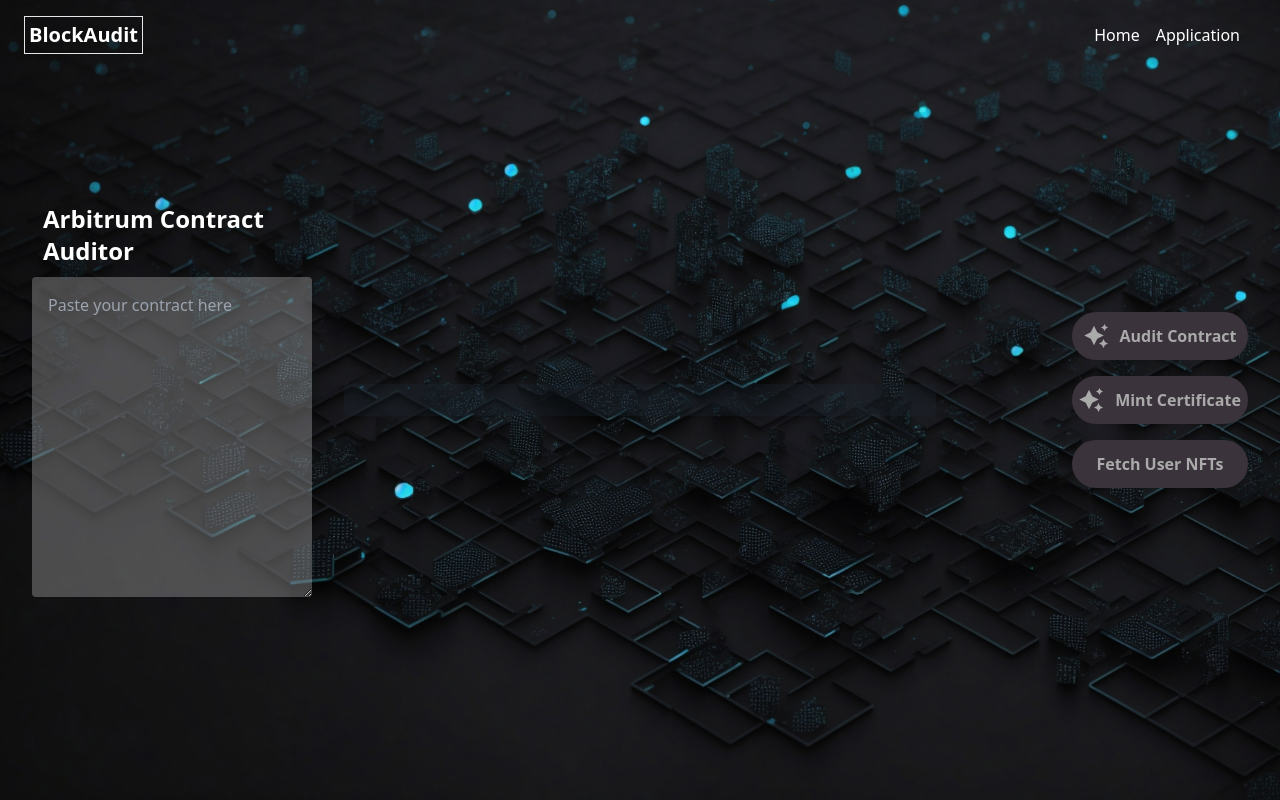
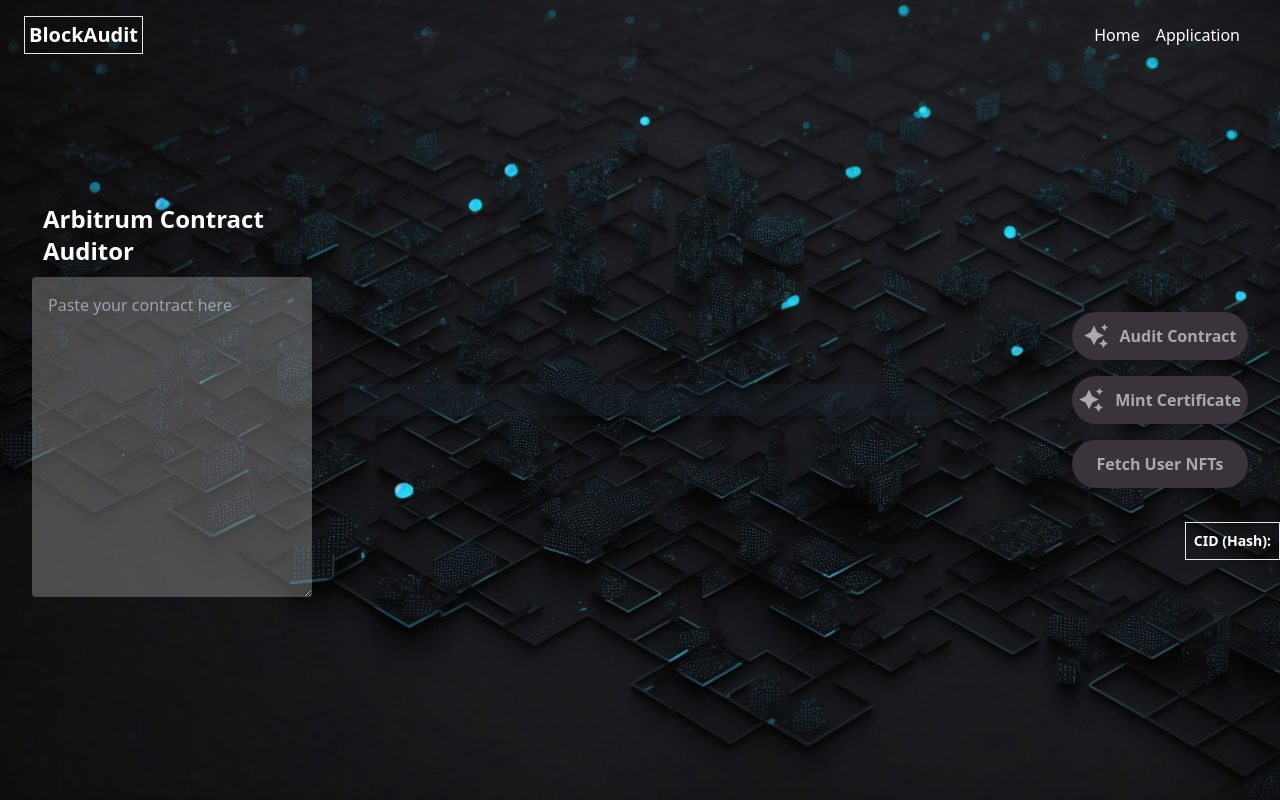
Before and after one commit to Jahanshah1/Block-Audit, a React (Create React App) app: page /Application in a window 1280 px wide. Built offline with nearby package versions, Linux system fonts and the light colour scheme.

Commit message:
light house CID display

```diff
--- a/src/components/Application.jsx
+++ b/src/components/Application.jsx
@@ -19,7 +19,7 @@ const Application = () => {
     const [account, setAccount] = useState("");
     const [userNFTs, setUserNFTs] = useState([]);
 
-    const [lighthouseResponse, setLighthouseResponse] = useState("");
+    const [hash, setHash] = useState("");
     const [isLoading, setIsLoading] = useState(false);
 
 
@@ -684,10 +684,13 @@ const Application = () => {
         };
         const text = generateTextFromAuditResults();
 
-        console.log(text)
+
         const apiKey = process.env.REACT_APP_LIGHTHOUSE_API_KEY;
         const response = await lighthouse.uploadText(text, apiKey)
         console.log(response)
+        if (response && response.data && response.data.Hash) {
+            setHash(response.data.Hash);
+        }
         // https://gateway.lighthouse.storage/ipfs/QmUJeYrGpi8Mi7hxtap6DTkX5iKJEpGxdGVZm3x15yMuNN
 
     }
@@ -787,15 +790,19 @@ const Application = () => {
         <span className="text font-bold">Fetch User NFTs</span>
       </button>
 
-
-
+      <div className="absolute right-0 p-2 border border-gray-200 text-sm text-white max-w-xs break-words font-bold" style={{marginTop:'210px'}}>
+  <p>CID (Hash):</p>
+  <p className="break-all">{hash}</p>
+</div>
       <div>
         {userNFTs.map((nft, index) => (
           <p key={index}>{nft}</p>
         ))}
       </div>
+
     </div>
   </div>
+
 </div>
 
 
```
